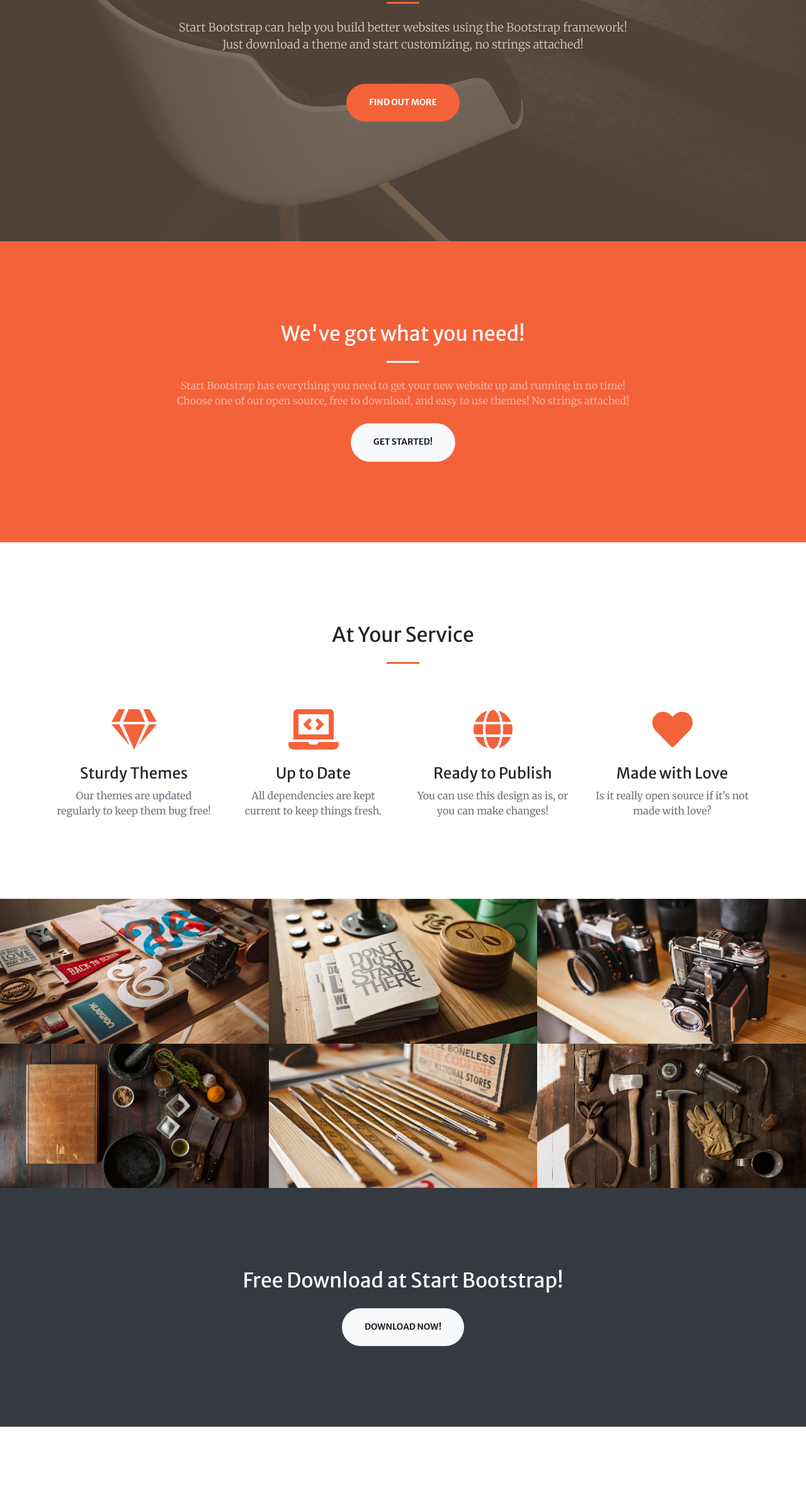
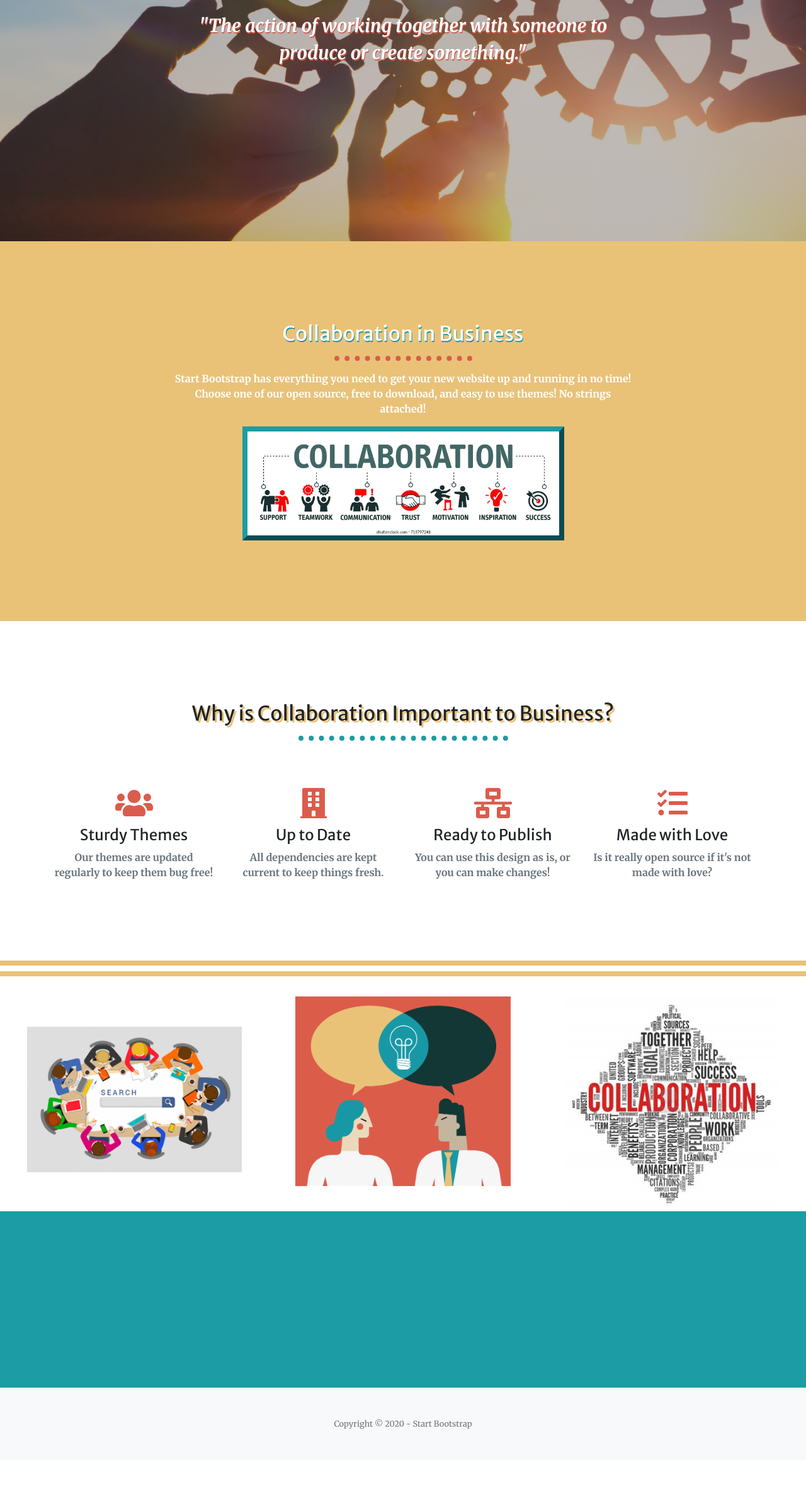
Before and after one commit to jdsteltz/CollaborationAssignment, a plain HTML site: page CollabAssignment/index.html in a window 1280 px wide. Shown: the part 417-2800 px from the top of the page at 63% size. After the commit the page ends 2735 px from the top, so only its background shows below. Drawn offline with nearby package versions, Linux system fonts and the light colour scheme.

Commit message:
css and index edit

```diff
--- a/CollabAssignment/css/collab.css
+++ b/CollabAssignment/css/collab.css
@@ -0,0 +1,62 @@
+header.masthead {
+    padding-top: 10rem;
+    padding-bottom: calc(10rem - 4.5rem);
+    background: linear-gradient(to bottom, rgba(121, 115, 112, 0.452) 0%, rgba(92, 77, 66, 0.404) 100%), url("../images/gears.jpg");
+    background-position: center;
+    background-repeat: no-repeat;
+    background-attachment: scroll;
+    background-size: cover;
+  }
+
+h1, h2 {
+    text-shadow: rgba(233,194,120,255) 3px 3px;
+}
+
+header.masthead p {
+    font-size: 1.8em;
+    font-style: italic;
+    text-shadow: 1px 2px  rgb(219,92,76);
+    margin-top: 1em;
+
+}
+
+.h2 {
+    text-shadow: 1px 2px rgb(28,156,164);
+    color: white;
+}
+
+.hr2 {
+    border-top:rgb(28,156,164) 8px dotted;
+    width: 30%;
+}
+
+.hr1 {
+    border-top: rgb(219,92,76) 8px dotted;
+    width: 30%;
+}
+
+.yellow {
+    background-color: rgb(233,194,120,255);
+}
+
+p {
+    color: white;
+    font-weight: bold;
+}
+.icon {
+    color: rgb(219,92,76);
+    font-size: 3em;
+}
+
+#portfolio {
+    border-top: rgb(233,194,120,255) 25px double;
+    padding-top: 2em;
+}
+
+.image {
+   border:rgb(28,156,164) 8px outset;
+}
+
+.blank {
+    background-color: rgb(28,156,164);
+}
--- a/CollabAssignment/index.html
+++ b/CollabAssignment/index.html
@@ -15,23 +15,22 @@
         <link href="https://fonts.googleapis.com/css?family=Merriweather:400,300,300italic,400italic,700,700italic" rel="stylesheet" type="text/css" />
         <!-- Third party plugin CSS-->
         <link href="https://cdnjs.cloudflare.com/ajax/libs/magnific-popup.js/1.1.0/magnific-popup.min.css" rel="stylesheet" />
-        <!--COLLAB CSS-->
-        <link href="collab.css" rel="stylesheet">
         <!-- Core theme CSS (includes Bootstrap)-->
         <link href="css/styles.css" rel="stylesheet" />
+        <!--COLLAB CSS-->
+        <link href="css/collab.css" rel="stylesheet">
     </head>
     <body id="page-top">
         <!-- Navigation-->
         <nav class="navbar navbar-expand-lg navbar-light fixed-top py-3" id="mainNav">
             <div class="container">
-                <a class="navbar-brand js-scroll-trigger" href="#page-top">Start Bootstrap</a>
+                <a class="navbar-brand js-scroll-trigger" href="#page-top">Home</a>
                 <button class="navbar-toggler navbar-toggler-right" type="button" data-toggle="collapse" data-target="#navbarResponsive" aria-controls="navbarResponsive" aria-expanded="false" aria-label="Toggle navigation"><span class="navbar-toggler-icon"></span></button>
                 <div class="collapse navbar-collapse" id="navbarResponsive">
                     <ul class="navbar-nav ml-auto my-2 my-lg-0">
                         <li class="nav-item"><a class="nav-link js-scroll-trigger" href="#about">About</a></li>
-                        <li class="nav-item"><a class="nav-link js-scroll-trigger" href="#services">Services</a></li>
-                        <li class="nav-item"><a class="nav-link js-scroll-trigger" href="#portfolio">Portfolio</a></li>
-                        <li class="nav-item"><a class="nav-link js-scroll-trigger" href="#contact">Contact</a></li>
+                        <li class="nav-item"><a class="nav-link js-scroll-trigger" href="#services">Importance</a></li>
+                        <li class="nav-item"><a class="nav-link js-scroll-trigger" href="#portfolio">Images</a></li>
                     </ul>
                 </div>
             </div>
@@ -41,59 +40,68 @@
             <div class="container h-100">
                 <div class="row h-100 align-items-center justify-content-center text-center">
                     <div class="col-lg-10 align-self-end">
-                        <h1 class="text-uppercase text-white font-weight-bold">Your Favorite Source of Free Bootstrap Themes</h1>
-                        <hr class="divider my-4" />
+                        <h1 class="text-uppercase text-white font-weight-bold">Collaboration</h1>
                     </div>
                     <div class="col-lg-8 align-self-baseline">
-                        <p class="text-white-75 font-weight-light mb-5">Start Bootstrap can help you build better websites using the Bootstrap framework! Just download a theme and start customizing, no strings attached!</p>
-                        <a class="btn btn-primary btn-xl js-scroll-trigger" href="#about">Find Out More</a>
+                        <p class="define">"The action of working together with someone to produce or create something."</p>
                     </div>
                 </div>
             </div>
         </header>
         <!-- About-->
-        <section class="page-section bg-primary" id="about">
+        <div class="yellow">
+        <section class="page-section" id="about">
             <div class="container">
                 <div class="row justify-content-center">
                     <div class="col-lg-8 text-center">
-                        <h2 class="text-white mt-0">We've got what you need!</h2>
-                        <hr class="divider light my-4" />
-                        <p class="text-white-50 mb-4">Start Bootstrap has everything you need to get your new website up and running in no time! Choose one of our open source, free to download, and easy to use themes! No strings attached!</p>
-                        <a class="btn btn-light btn-xl js-scroll-trigger" href="#services">Get Started!</a>
+                        <h2 class="h2">Collaboration in Business</h2>
+                        <hr class="hr1"/>
+                        <p>Start Bootstrap has everything you need to get your new website up and running in no time! Choose one of our open source, free to download, and easy to use themes! No strings attached!</p>
+                        <img src="images/collaboration.png" class="image" alt="group collaborating" title="group collaborating" width="70%">
+
                     </div>
                 </div>
             </div>
         </section>
-        <!-- Services-->
+    </div>
+        <!-- Importance-->
         <section class="page-section" id="services">
             <div class="container">
-                <h2 class="text-center mt-0">At Your Service</h2>
-                <hr class="divider my-4" />
+                <h2 class="text-center mt-0">Why is Collaboration Important to Business?</h2>
+                <hr class="hr2"/>
                 <div class="row">
                     <div class="col-lg-3 col-md-6 text-center">
                         <div class="mt-5">
-                            <i class="fas fa-4x fa-gem text-primary mb-4"></i>
+                            <div class="icon">
+                            <i class="fas fa-users"></i>
+                            </div>
                             <h3 class="h4 mb-2">Sturdy Themes</h3>
                             <p class="text-muted mb-0">Our themes are updated regularly to keep them bug free!</p>
                         </div>
                     </div>
                     <div class="col-lg-3 col-md-6 text-center">
                         <div class="mt-5">
-                            <i class="fas fa-4x fa-laptop-code text-primary mb-4"></i>
+                            <div class="icon">
+                            <i class="fas fa-building"></i>
+                            </div>
                             <h3 class="h4 mb-2">Up to Date</h3>
                             <p class="text-muted mb-0">All dependencies are kept current to keep things fresh.</p>
                         </div>
                     </div>
                     <div class="col-lg-3 col-md-6 text-center">
                         <div class="mt-5">
-                            <i class="fas fa-4x fa-globe text-primary mb-4"></i>
+                            <div class="icon">
+                            <i class="fas fa-network-wired"></i>
+                            </div>
                             <h3 class="h4 mb-2">Ready to Publish</h3>
                             <p class="text-muted mb-0">You can use this design as is, or you can make changes!</p>
                         </div>
                     </div>
                     <div class="col-lg-3 col-md-6 text-center">
                         <div class="mt-5">
-                            <i class="fas fa-4x fa-heart text-primary mb-4"></i>
+                            <div class="icon">
+                                <i class="fas fa-tasks"></i>
+                            </div>
                             <h3 class="h4 mb-2">Made with Love</h3>
                             <p class="text-muted mb-0">Is it really open source if it's not made with love?</p>
                         </div>
@@ -101,95 +109,26 @@
                 </div>
             </div>
         </section>
-        <!-- Portfolio-->
+        <!-- Images-->
         <div id="portfolio">
-            <div class="container-fluid p-0">
+            <div class="container-fluid p-0 text-center">
                 <div class="row no-gutters">
                     <div class="col-lg-4 col-sm-6">
-                        <a class="portfolio-box" href="assets/img/portfolio/fullsize/1.jpg">
-                            <img class="img-fluid" src="assets/img/portfolio/thumbnails/1.jpg" alt="" />
-                            <div class="portfolio-box-caption">
-                                <div class="project-category text-white-50">Category</div>
-                                <div class="project-name">Project Name</div>
-                            </div>
-                        </a>
+                            <img class="img-fluid" src="images/collabgroup.png" alt="collab group" title="collab group" width="80%" style="padding-top: 3em;"/>
                     </div>
                     <div class="col-lg-4 col-sm-6">
-                        <a class="portfolio-box" href="assets/img/portfolio/fullsize/2.jpg">
-                            <img class="img-fluid" src="assets/img/portfolio/thumbnails/2.jpg" alt="" />
-                            <div class="portfolio-box-caption">
-                                <div class="project-category text-white-50">Category</div>
-                                <div class="project-name">Project Name</div>
-                            </div>
-                        </a>
+                            <img class="img-fluid" src="images/thinking.png" alt="people thinking of ideas" title="people thinking of ideas" width="80%" />
                     </div>
                     <div class="col-lg-4 col-sm-6">
-                        <a class="portfolio-box" href="assets/img/portfolio/fullsize/3.jpg">
-                            <img class="img-fluid" src="assets/img/portfolio/thumbnails/3.jpg" alt="" />
-                            <div class="portfolio-box-caption">
-                                <div class="project-category text-white-50">Category</div>
-                                <div class="project-name">Project Name</div>
-                            </div>
-                        </a>
-                    </div>
-                    <div class="col-lg-4 col-sm-6">
-                        <a class="portfolio-box" href="assets/img/portfolio/fullsize/4.jpg">
-                            <img class="img-fluid" src="assets/img/portfolio/thumbnails/4.jpg" alt="" />
-                            <div class="portfolio-box-caption">
-                                <div class="project-category text-white-50">Category</div>
-                                <div class="project-name">Project Name</div>
-                            </div>
-                        </a>
-                    </div>
-                    <div class="col-lg-4 col-sm-6">
-                        <a class="portfolio-box" href="assets/img/portfolio/fullsize/5.jpg">
-                            <img class="img-fluid" src="assets/img/portfolio/thumbnails/5.jpg" alt="" />
-                            <div class="portfolio-box-caption">
-                                <div class="project-category text-white-50">Category</div>
-                                <div class="project-name">Project Name</div>
-                            </div>
-                        </a>
-                    </div>
-                    <div class="col-lg-4 col-sm-6">
-                        <a class="portfolio-box" href="assets/img/portfolio/fullsize/6.jpg">
-                            <img class="img-fluid" src="assets/img/portfolio/thumbnails/6.jpg" alt="" />
-                            <div class="portfolio-box-caption p-3">
-                                <div class="project-category text-white-50">Category</div>
-                                <div class="project-name">Project Name</div>
-                            </div>
-                        </a>
+                            <img class="img-fluid" src="images/collabwordart.jpg" alt="collaboration word art" title="collaboration word art" width="80%" />
                     </div>
                 </div>
             </div>
         </div>
-        <!-- Call to action-->
-        <section class="page-section bg-dark text-white">
+        <!--Blank-->
+        <section class="blank page-section text-white">
             <div class="container text-center">
-                <h2 class="mb-4">Free Download at Start Bootstrap!</h2>
-                <a class="btn btn-light btn-xl" href="https://startbootstrap.com/theme/creative/">Download Now!</a>
-            </div>
-        </section>
-        <!-- Contact-->
-        <section class="page-section" id="contact">
-            <div class="container">
-                <div class="row justify-content-center">
-                    <div class="col-lg-8 text-center">
-                        <h2 class="mt-0">Let's Get In Touch!</h2>
-                        <hr class="divider my-4" />
-                        <p class="text-muted mb-5">Ready to start your next project with us? Give us a call or send us an email and we will get back to you as soon as possible!</p>
-                    </div>
-                </div>
-                <div class="row">
-                    <div class="col-lg-4 ml-auto text-center mb-5 mb-lg-0">
-                        <i class="fas fa-phone fa-3x mb-3 text-muted"></i>
-                        <div>+1 (555) 123-4567</div>
-                    </div>
-                    <div class="col-lg-4 mr-auto text-center">
-                        <i class="fas fa-envelope fa-3x mb-3 text-muted"></i>
-                        <!-- Make sure to change the email address in BOTH the anchor text and the link target below!-->
-                        <a class="d-block" href="mailto:contact@yourwebsite.com">contact@yourwebsite.com</a>
-                    </div>
-                </div>
+                <h2 class="mb-4"></h2>
             </div>
         </section>
         <!-- Footer-->
```
Also changed, not shown: CollabAssignment/images/collabgroup.png (added), CollabAssignment/images/collaboration.png (added), CollabAssignment/images/collabwordart.jpg (added), CollabAssignment/images/gears.jpg (added), CollabAssignment/images/thinking.png (added).
